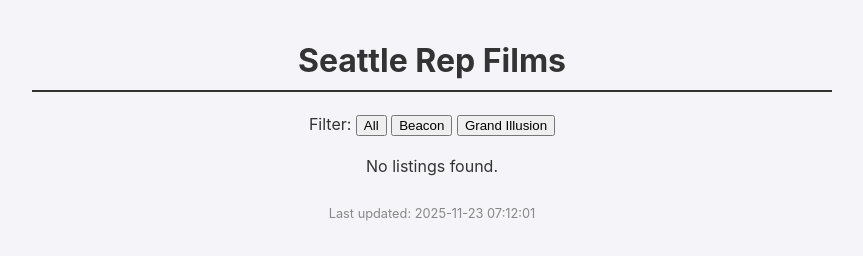
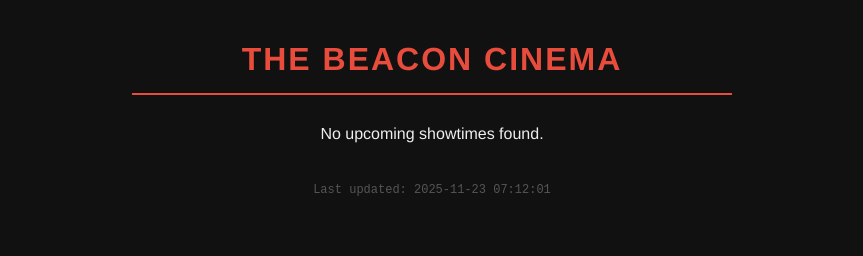
Before and after one commit to mtthwmcbrd/seattle-film-listings, a plain HTML site: page index.html in a window 1280 px wide. Shown: the whole page, without its empty margins (208-1071 px from the left). Drawn offline with Linux system fonts and the light colour scheme.

Commit message:
Update index.html

```diff
--- a/index.html
+++ b/index.html
@@ -3,83 +3,133 @@
 <head>
     <meta charset="UTF-8">
     <meta name="viewport" content="width=device-width, initial-scale=1.0">
-    <title>Seattle Rep Film Listings</title>
+    <title>The Beacon Showtimes</title>
     <style>
-        body { font-family: -apple-system, BlinkMacSystemFont, "Segoe UI", Roboto, Helvetica, Arial, sans-serif; max-width: 800px; margin: 0 auto; padding: 20px; background: #f4f4f9; color: #333; }
-        h1 { text-align: center; border-bottom: 2px solid #333; padding-bottom: 10px; }
-        .controls { text-align: center; margin-bottom: 20px; }
-        .movie-card { background: white; padding: 15px; margin-bottom: 15px; border-radius: 8px; box-shadow: 0 2px 5px rgba(0,0,0,0.1); display: flex; justify-content: space-between; align-items: center; }
-        .movie-info h2 { margin: 0 0 5px 0; font-size: 1.2rem; }
-        .movie-meta { font-size: 0.9rem; color: #666; }
-        .theater-tag { display: inline-block; padding: 3px 8px; border-radius: 4px; font-size: 0.8rem; font-weight: bold; color: white; }
-        .beacon { background-color: #e74c3c; }
-        .grand-illusion { background-color: #3498db; }
-        .siff { background-color: #f1c40f; color: black; }
-        .nwff { background-color: #9b59b6; }
-        a.ticket-btn { text-decoration: none; background: #333; color: white; padding: 8px 12px; border-radius: 4px; font-size: 0.9rem; }
-        a.ticket-btn:hover { background: #555; }
-        #updated-at { text-align: center; color: #888; font-size: 0.8rem; margin-top: 30px; }
+        /* The Beacon Style: Red, Black, White */
+        body {
+            font-family: "Helvetica Neue", Helvetica, Arial, sans-serif;
+            max-width: 600px;
+            margin: 0 auto;
+            padding: 20px;
+            background-color: #111; /* Dark background */
+            color: #eee;
+        }
+
+        h1 {
+            text-align: center;
+            color: #e74c3c; /* Beacon Red */
+            text-transform: uppercase;
+            letter-spacing: 2px;
+            border-bottom: 2px solid #e74c3c;
+            padding-bottom: 15px;
+            margin-bottom: 30px;
+        }
+
+        .movie-card {
+            background: #222;
+            padding: 20px;
+            margin-bottom: 20px;
+            border-left: 5px solid #e74c3c; /* Red accent border */
+            border-radius: 4px;
+            display: flex;
+            justify-content: space-between;
+            align-items: center;
+        }
+
+        .movie-info h2 {
+            margin: 0 0 8px 0;
+            font-size: 1.1rem;
+            font-weight: 700;
+            color: #fff;
+        }
+
+        .movie-meta {
+            font-size: 0.95rem;
+            color: #aaa;
+            font-family: monospace;
+        }
+
+        a.ticket-btn {
+            text-decoration: none;
+            background: #e74c3c;
+            color: white;
+            padding: 10px 15px;
+            border-radius: 0;
+            font-weight: bold;
+            font-size: 0.8rem;
+            text-transform: uppercase;
+            transition: background 0.2s;
+        }
+
+        a.ticket-btn:hover {
+            background: #c0392b;
+        }
+
+        #updated-at {
+            text-align: center;
+            color: #555;
+            font-size: 0.75rem;
+            margin-top: 40px;
+            font-family: monospace;
+        }
+
+        .loading { text-align: center; color: #777; margin-top: 50px; }
     </style>
 </head>
 <body>
 
-    <h1>Seattle Rep Films</h1>
+    <h1>The Beacon Cinema</h1>
 
-    <div class="controls">
-        Filter:
-        <button onclick="renderMovies('all')">All</button>
-        <button onclick="renderMovies('The Beacon')">Beacon</button>
-        <button onclick="renderMovies('Grand Illusion')">Grand Illusion</button>
-    </div>
-
-    <div id="movie-list">Loading listings...</div>
+    <div id="movie-list" class="loading">Loading showtimes...</div>
     <div id="updated-at"></div>
 
     <script>
-        let allMovies = [];
-
         async function loadMovies() {
             try {
+                // 1. Fetch the data
                 const response = await fetch('listings.json');
+                if (!response.ok) throw new Error("File not found");
+
                 const data = await response.json();
-                allMovies = data.movies;
+
+                // 2. Filter ONLY for The Beacon
+                // We convert everything to lowercase to be safe
+                const beaconMovies = data.movies.filter(movie =>
+                    movie.theater.toLowerCase().includes('beacon')
+                );
+
+                // 3. Update Timestamp
                 document.getElementById('updated-at').innerText = 'Last updated: ' + data.updated_at;
-                renderMovies('all');
+
+                // 4. Render
+                renderMovies(beaconMovies);
+
             } catch (error) {
-                document.getElementById('movie-list').innerText = 'Error loading listings. Please try again later.';
+                document.getElementById('movie-list').innerHTML =
+                    '<p style="text-align:center; color:#e74c3c">No listings found or script is running.</p>';
                 console.error('Error:', error);
             }
         }
 
-        function renderMovies(filter) {
+        function renderMovies(movies) {
             const container = document.getElementById('movie-list');
             container.innerHTML = '';
+            container.className = ''; // remove loading class
 
-            const filtered = filter === 'all'
-                ? allMovies
-                : allMovies.filter(m => m.theater === filter);
-
-            if (filtered.length === 0) {
-                container.innerHTML = '<p style="text-align:center">No listings found.</p>';
+            if (movies.length === 0) {
+                container.innerHTML = '<p style="text-align:center">No upcoming showtimes found.</p>';
                 return;
             }
 
-            filtered.forEach(movie => {
+            movies.forEach(movie => {
                 const card = document.createElement('div');
                 card.className = 'movie-card';
-
-                // Assign color class based on theater name
-                let theaterClass = 'siff'; // default
-                if (movie.theater.includes('Beacon')) theaterClass = 'beacon';
-                if (movie.theater.includes('Grand')) theaterClass = 'grand-illusion';
-                if (movie.theater.includes('NWFF')) theaterClass = 'nwff';
 
                 card.innerHTML = `
                     <div class="movie-info">
                         <h2>${movie.title}</h2>
                         <div class="movie-meta">
-                            <span class="theater-tag ${theaterClass}">${movie.theater}</span>
-                            <span> • ${movie.date}</span>
+                            ${movie.date}
                         </div>
                     </div>
                     <a href="${movie.link}" target="_blank" class="ticket-btn">Tickets</a>
```
